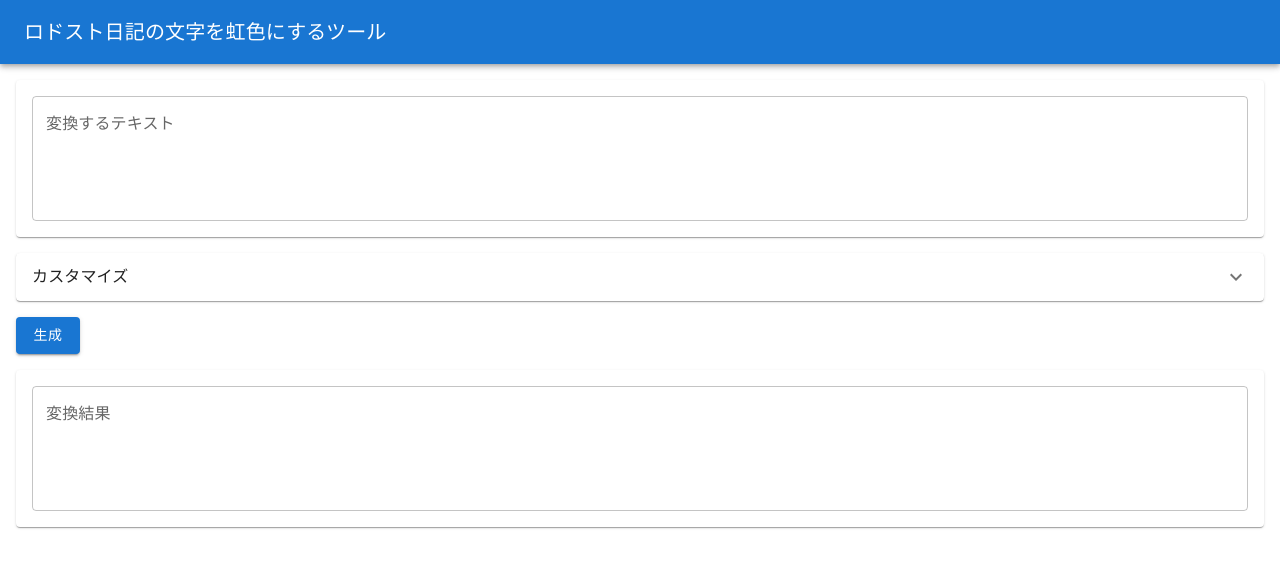
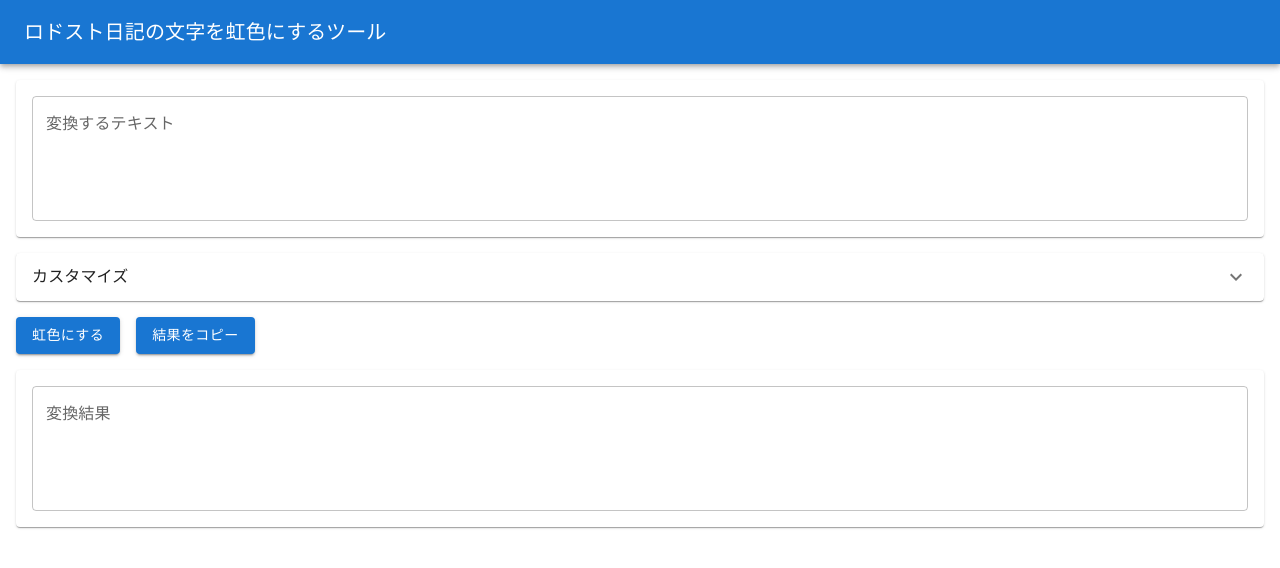
Before and after one commit to ValetCona/ff14-rainbow, a React (Create React App) app: page / in a window 1280 px wide. Shown: the top 568 px of the page. Built offline with nearby package versions, Linux system fonts and the light colour scheme.

Commit message:
#5 コピーボタンを追加

```diff
--- a/package.json
+++ b/package.json
@@ -18,6 +18,7 @@
     "@types/react-dom": "^17.0.10",
     "array-move": "^4.0.0",
     "react": "^17.0.2",
+    "react-copy-to-clipboard": "^5.0.4",
     "react-dom": "^17.0.2",
     "react-scripts": "4.0.3",
     "react-smooth-dnd": "^0.11.1",
@@ -47,5 +48,8 @@
       "last 1 firefox version",
       "last 1 safari version"
     ]
+  },
+  "devDependencies": {
+    "@types/react-copy-to-clipboard": "^5.0.2"
   }
 }
--- a/src/App.tsx
+++ b/src/App.tsx
@@ -17,12 +17,22 @@ import {
   List,
   ListItem,
   ListItemSecondaryAction,
-  ListItemIcon
+  ListItemIcon,
+  Snackbar
 } from '@mui/material';
+import MuiAlert, { AlertProps } from '@mui/material/Alert';
 import ExpandMoreIcon from '@mui/icons-material/ExpandMore';
 import DragHandleIcon from '@mui/icons-material/DragHandle';
 import { Container, Draggable, DropResult } from "react-smooth-dnd";
 import { arrayMoveImmutable } from "array-move";
+import CopyToClipBoard from 'react-copy-to-clipboard';
+
+const Alert = React.forwardRef<HTMLDivElement, AlertProps>(function Alert(
+  props,
+  ref,
+) {
+  return <MuiAlert elevation={6} ref={ref} variant="filled" {...props} />;
+});
 
 function App() {
   const defaultColors = ['#C7000B', '#D28300', '#DFD000', '#00873C', '#005AA0', '#181878', '#800072'];
@@ -34,6 +44,7 @@ function App() {
   const [isCheckedColor, setIsCheckedColor] = useState(false);
   const [preText, setPreText] = useState("");
   const [resultText, setResultText] = useState("");
+  const [open, setOpen] = useState(false);
 
   const onDrop = (dropResult: DropResult) => {
     const { removedIndex, addedIndex } = dropResult;
@@ -69,6 +80,18 @@ function App() {
 
     setResultText(result);
   }
+
+  const handleClick = () => {
+    setOpen(true);
+  };
+
+  const handleClose = (event?: React.SyntheticEvent, reason?: string) => {
+    if (reason === 'clickaway') {
+      return;
+    }
+
+    setOpen(false);
+  };
 
   return (
     <div className="App">
@@ -133,7 +156,15 @@ function App() {
       </Card>
 
       <Box sx={{ m: 2 }}>
-        <Button variant="contained" onClick={onClickButton}>生成</Button>
+        <Button variant="contained" onClick={onClickButton}>虹色にする</Button>
+        <CopyToClipBoard text={resultText}>
+          <Button variant="contained" onClick={handleClick} sx={{ml: 2}}>結果をコピー</Button>
+        </CopyToClipBoard>
+        <Snackbar open={open} autoHideDuration={3000} onClose={handleClose}>
+          <Alert onClose={handleClose} severity="success" sx={{ width: '100%' }}>
+            クリップボードにコピーしました
+          </Alert>
+        </Snackbar>
       </Box>
 
       <Card sx={{ m: 2 }}>
```
Also changed, not shown: 1 other file (tests, documents, lock files or other folders).
